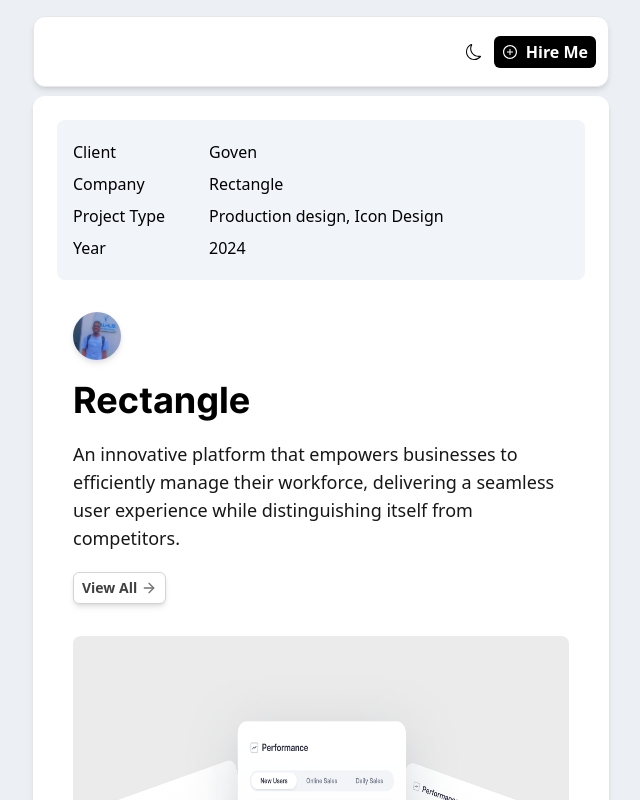
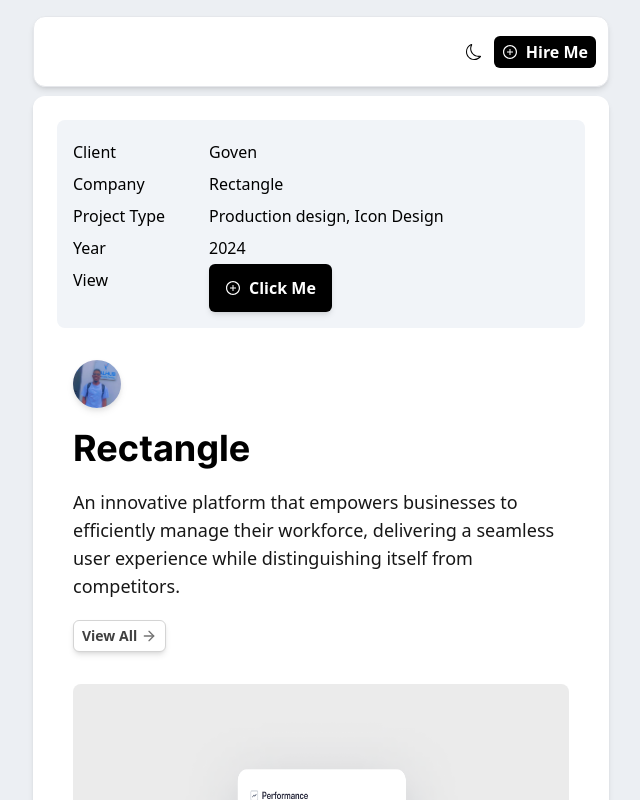
Before and after one commit to richdede/Nass-Smith, a Next.js app: page /rectangle in a window 1280 px wide. Shown: the top 800 px of the page, without its empty margins (319-959 px from the left). Built offline with nearby package versions, Linux system fonts and the light colour scheme; some icons are missing.

Commit message:
done for now

```diff
--- a/app/rectangle/page.jsx
+++ b/app/rectangle/page.jsx
@@ -45,12 +45,21 @@
             <p>Company</p>
             <p>Project Type</p>
             <p>Year</p>
+            <p>View</p>
           </div>
           <div>
             <p>Goven</p>
             <p>Rectangle</p>
             <p>Production design, Icon Design</p>
             <p>2024</p>
+            <a
+              href="https://nass-smithv2.vercel.app/"
+              target="_blank"
+              className="bg-black dark:bg-[#373737] w-fit shadow-md px-4 py-2 rounded-md flex items-center gap-x-2"
+            >
+              <AiOutlinePlusCircle className="text-white text-3" />
+              <span className="text-white font-semibold">Click Me</span>
+            </a>
           </div>
         </div>
 
@@ -231,7 +240,6 @@
                 </h1>
               </div>
 
-
               <div className="flex gap-x-2">
                 <a
                   href="https://www.twitter.com"
```
